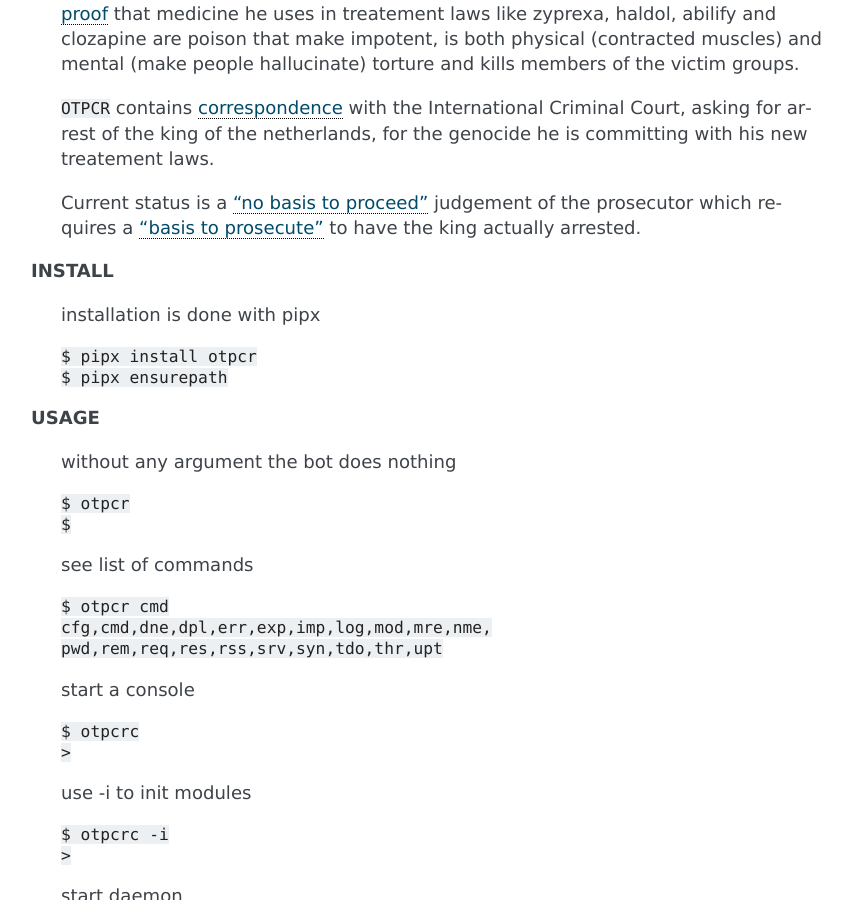
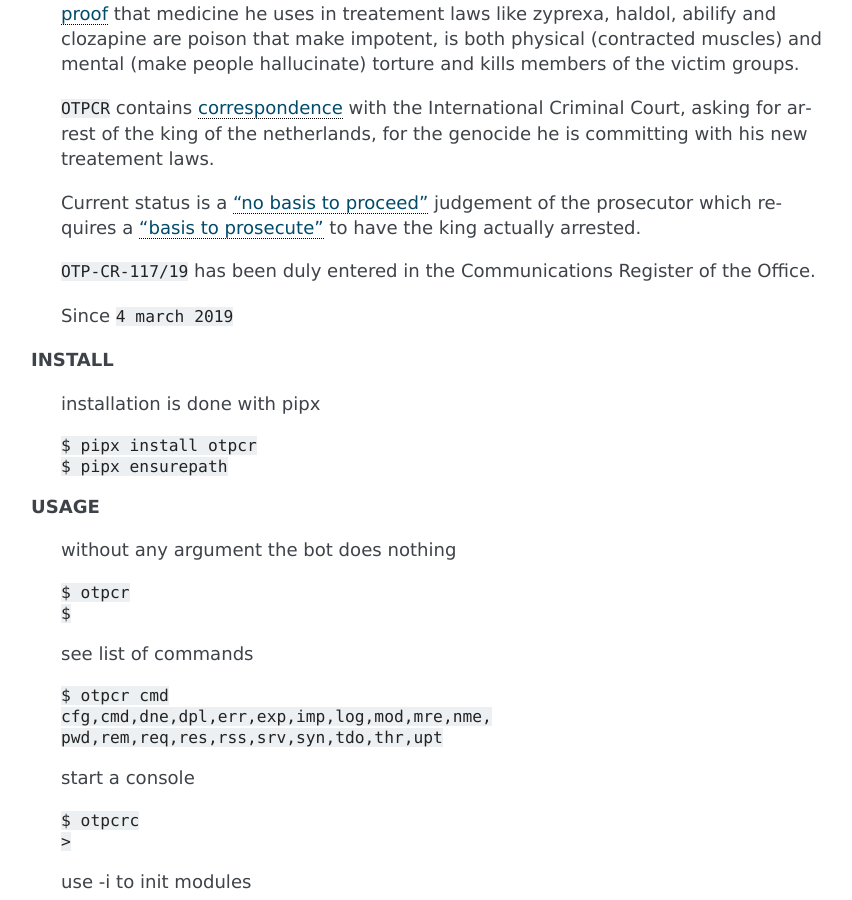
Before and after one commit to rssbotd/otpcr, a Sphinx documentation site: the page built from docs/manual.rst, in a window 1280 px wide and 900 px high, scrolled down 541 px. Shown: the whole window, without its empty margins (169-1021 px from the left). Built offline with Sphinx 7.4.7, drawn with Linux system fonts in a browser that asks for light colours; some of the changed text lies outside the part shown.

Commit message:
update docs

```diff
--- a/README.rst
+++ b/README.rst
@@ -50,6 +50,11 @@
 which requires a "basis to prosecute"
 <reconsder> to have the king actually
 arrested.
+
+``OTP-CR-117/19`` has been duly entered in the
+Communications Register of the Office.
+
+Since ``4 march 2019``
 
 
 **INSTALL**
--- a/docs/index.rst
+++ b/docs/index.rst
@@ -23,6 +23,8 @@
 
 
 **DESCRIPTION**
+
+
 
 
     ``OTPCR`` holds evidence that king
@@ -53,7 +55,6 @@
 
     ``OTP-CR-117/19`` has been duly entered in the
     Communications Register of the Office.
-
 
     Since ``4 march 2019``
 
--- a/docs/manual.rst
+++ b/docs/manual.rst
@@ -49,6 +49,11 @@
     <writings>` judgement of the prosecutor which
     requires a :ref:`"basis to prosecute" <home>`
     to have the king actually arrested.
+
+    ``OTP-CR-117/19`` has been duly entered in the
+    Communications Register of the Office.
+
+    Since ``4 march 2019``
 
 **INSTALL**
 
@@ -151,7 +156,7 @@
 **SYSTEMD**
 
     put the following in ``/etc/systemd/system/otpcr.service`` and
-    replace {name} with the user running pipx
+    replace ``{name}`` with the user running ``pipx``
 
     | ``[Unit]``
     | ``Description=OTPCR``
```
